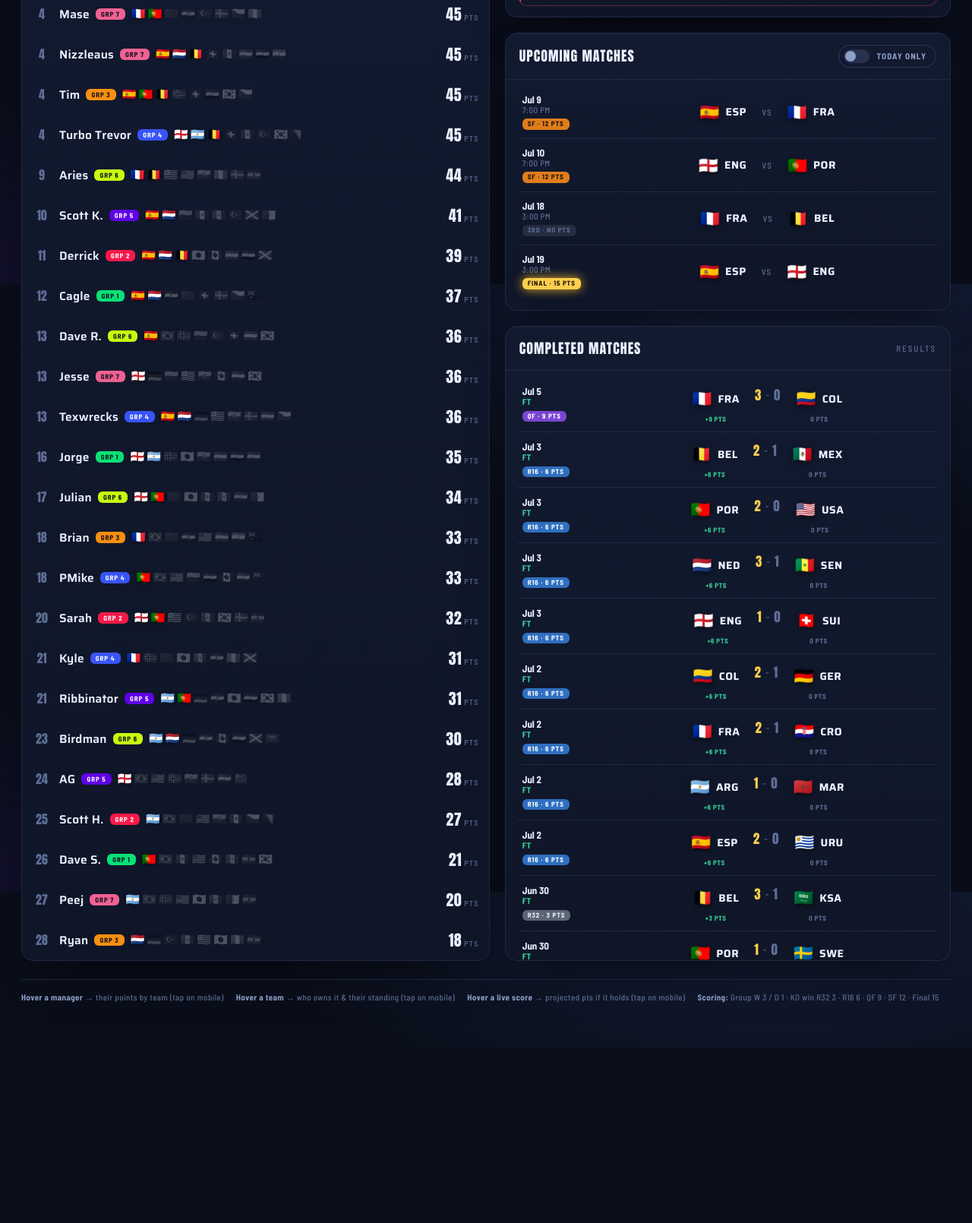
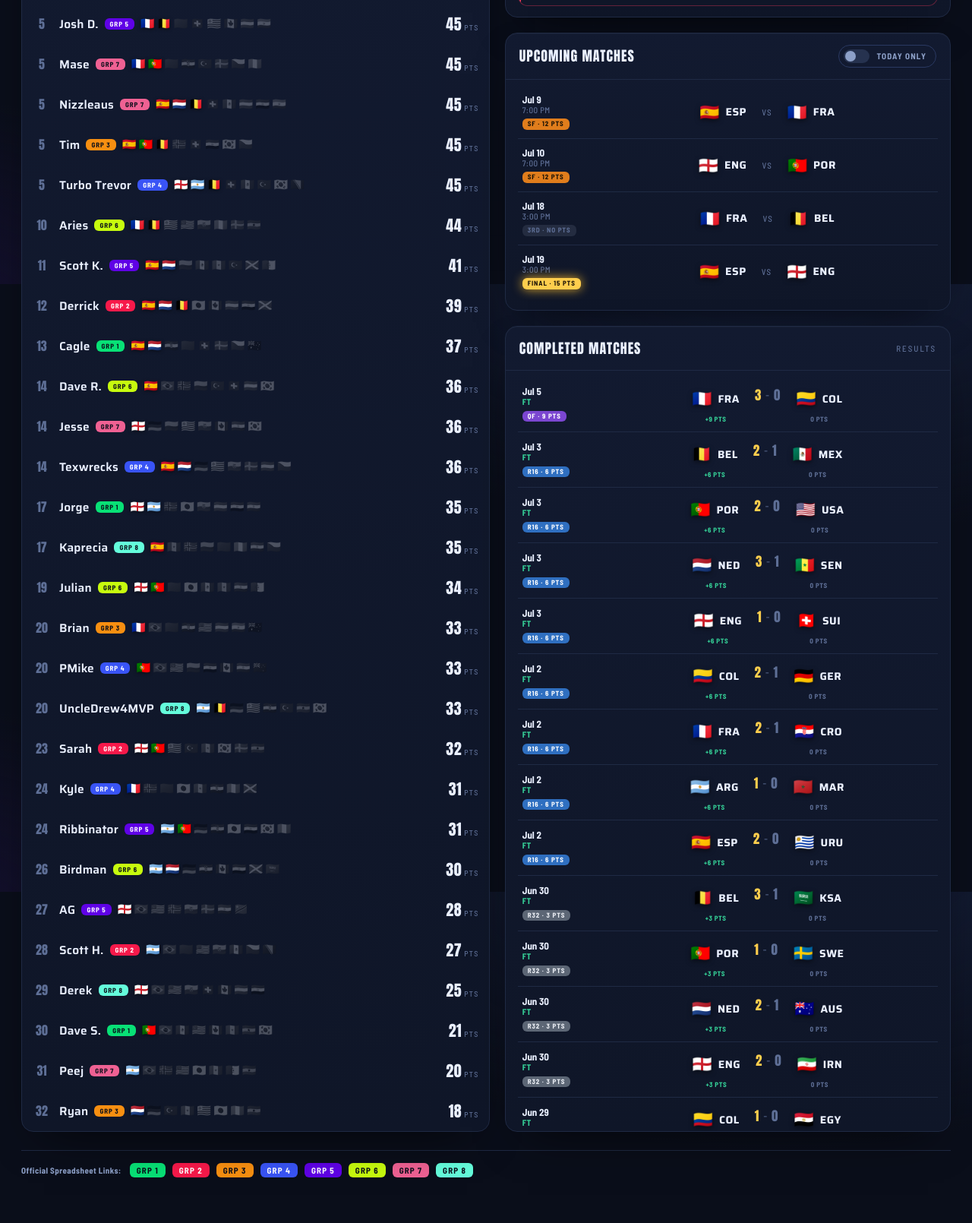
Before and after one commit to brickyt/wc26, a plain HTML site: page public/demo/index.html in a window 1280 px wide. Shown: the part 426-2036 px from the top of the page at 76% size. Before the commit the page ends 1805 px from the top, so only its background shows below. Drawn offline with Linux system fonts and the light colour scheme.

Commit message:
spreadsheet links

```diff
--- a/public/demo/index.html
+++ b/public/demo/index.html
@@ -302,6 +302,14 @@
   .legend b{color:var(--ink-dim);font-weight:700}
   .tapnote{display:none}
   @media(hover:none){.tapnote{display:inline}}
+  /* Official spreadsheet links: left-justified row, label + one clickable group
+     badge (1..8) reusing the standings pill style/colours. */
+  .sheetlinks{align-items:center;gap:8px 9px}
+  .sheetlinks .slabel{margin-right:2px}
+  .sbadge{font-size:11px;padding:3px 9px;text-decoration:none;cursor:pointer;
+    transition:transform .12s ease,box-shadow .12s ease,filter .12s ease}
+  .sbadge:hover{transform:translateY(-1px);filter:brightness(1.08);
+    box-shadow:0 5px 14px -5px rgba(0,0,0,.65)}
 </style>
 </head>
 <body>
@@ -325,7 +333,7 @@
         <button class="toggle" id="flagToggle" aria-pressed="true" title="Toggle team flags">
           <span class="sw"></span><span class="lbl">Flags</span>
         </button>
-        <span class="note">(Unofficial · Check the <a href="https://google.com" target="_blank" rel="noopener">spreadsheet</a> for official standings)</span>
+        <span class="note">(Unofficial · Check the spreadsheet links at the bottom of the page for official standings)</span>
       </div>
       <div class="standings" id="standings"></div>
     </section>
@@ -361,11 +369,16 @@
     </div>
   </div>
 
-  <div class="legend">
-    <span><b>Hover a manager</b> → their points by team <span class="tapnote">(tap on mobile)</span></span>
-    <span><b>Hover a team</b> → who owns it &amp; their standing <span class="tapnote">(tap on mobile)</span></span>
-    <span><b>Hover a live score</b> → projected pts if it holds <span class="tapnote">(tap on mobile)</span></span>
-    <span><b>Scoring:</b> Group W 3 / D 1 · KO win R32 3 · R16 6 · QF 9 · SF 12 · Final 15</span>
+  <div class="legend sheetlinks">
+    <span class="slabel"><b>Official Spreadsheet Links:</b></span>
+    <a class="pbadge sbadge" style="background:var(--gA);color:#0a0e1a" href="https://docs.google.com/spreadsheets/d/1BzuibEI75RlK2KZe4oOTzrWptDzrNeNtxRBOENQNw3s/edit?usp=sharing" target="_blank" rel="noopener" title="Group 1 spreadsheet" aria-label="Group 1 official spreadsheet">GRP 1</a>
+    <a class="pbadge sbadge" style="background:var(--gB);color:#fff" href="https://docs.google.com/spreadsheets/d/15rbsOMtt_BFEVGozbZ_R8PkW9mc4Hj0bvxlL26M1wgU/edit?usp=sharing" target="_blank" rel="noopener" title="Group 2 spreadsheet" aria-label="Group 2 official spreadsheet">GRP 2</a>
+    <a class="pbadge sbadge" style="background:var(--gC);color:#0a0e1a" href="https://docs.google.com/spreadsheets/d/1DsdpLxj7XkiDFl_lRK4gIE0QUmZT8QZZYeIFOjTbkI8/edit?usp=sharing" target="_blank" rel="noopener" title="Group 3 spreadsheet" aria-label="Group 3 official spreadsheet">GRP 3</a>
+    <a class="pbadge sbadge" style="background:var(--gD);color:#fff" href="https://docs.google.com/spreadsheets/d/1mdXL-RsvwBc_jStYZg-PGL7UpP4WKBQIBhrdlEBVYDM/edit?usp=sharing" target="_blank" rel="noopener" title="Group 4 spreadsheet" aria-label="Group 4 official spreadsheet">GRP 4</a>
+    <a class="pbadge sbadge" style="background:var(--gE);color:#fff" href="https://docs.google.com/spreadsheets/d/1pZXMf0J8Tk1m41PaBp4IMJkEce7UZ78aJntHapb6vmw/edit?usp=sharing" target="_blank" rel="noopener" title="Group 5 spreadsheet" aria-label="Group 5 official spreadsheet">GRP 5</a>
+    <a class="pbadge sbadge" style="background:var(--gF);color:#0a0e1a" href="https://docs.google.com/spreadsheets/d/17JEwYmTGQDU7AI03oXnJoTHve8kGSnhV9aCwD3nShNE/edit?usp=sharing" target="_blank" rel="noopener" title="Group 6 spreadsheet" aria-label="Group 6 official spreadsheet">GRP 6</a>
+    <a class="pbadge sbadge" style="background:var(--gG);color:#0a0e1a" href="https://docs.google.com/spreadsheets/d/12m0nbkhYZdpWTjkzap4wjdyBQgsQ7uiWVBjwouLmUwo/edit?usp=sharing" target="_blank" rel="noopener" title="Group 7 spreadsheet" aria-label="Group 7 official spreadsheet">GRP 7</a>
+    <a class="pbadge sbadge" style="background:var(--gH);color:#0a0e1a" href="https://docs.google.com/spreadsheets/d/1r4lsWdUUQFMZy3xGB6FjOtVy7n3zJBADODsuXqfLGQA/edit?usp=sharing" target="_blank" rel="noopener" title="Group 8 spreadsheet" aria-label="Group 8 official spreadsheet">GRP 8</a>
   </div>
 </div>
 
@@ -474,11 +487,16 @@ const POOLS = [
     'Nizzleaus':['Spain','Netherlands','Belgium','Switzerland','Mexico','Austria','Egypt','Iran'],
     'Jesse':['England','Germany','Colombia','Uruguay','Ecuador','Canada','Paraguay','South Korea'],
   }},
-  // Group 8 is still drafting — add its { id:'p8', name:'Group 8', managers:{...} } block when that image arrives.
+  { id:'p8', name:'Group 8', managers:{
+    'Derek':['Brazil','England','USA','Ecuador','Switzerland','Canada','Austria','Egypt'],
+    'UncleDrew4MVP':['Argentina','Germany','Belgium','Uruguay','Croatia','Türkiye','Ghana','South Korea'],
+    'Mackie':['France','Portugal','Netherlands','Japan','Mexico','Scotland','Sweden','Australia'],
+    'Kaprecia':['Spain','Senegal','Norway','Colombia','Morocco',"Côte d'Ivoire",'Paraguay','Czechia'],
+  }},
 ];
 const YOU = 'Ariaga II';
 // Pool badge colour: reuse the group palette (A..G) so each pool reads distinctly.
-const POOL_GRP = {p1:'A', p2:'B', p3:'C', p4:'D', p5:'E', p6:'F', p7:'G'};
+const POOL_GRP = {p1:'A', p2:'B', p3:'C', p4:'D', p5:'E', p6:'F', p7:'G', p8:'H'};
 
 // ----- Scoring -----
 const KO_PTS = {R32:3, R16:6, QF:9, SF:12, Final:15};
```
Also changed, not shown: public/index.html (+26 -8 lines).
